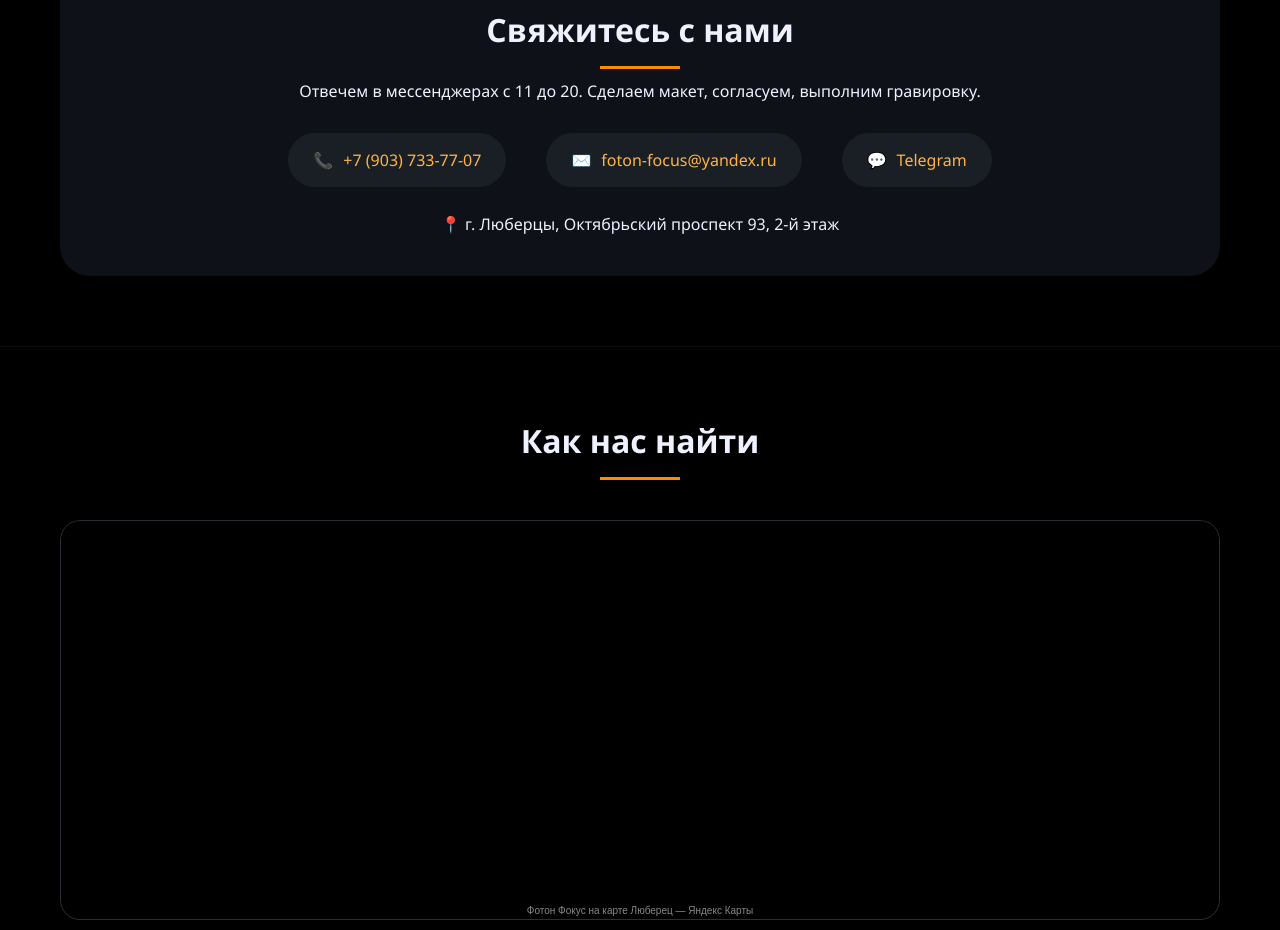
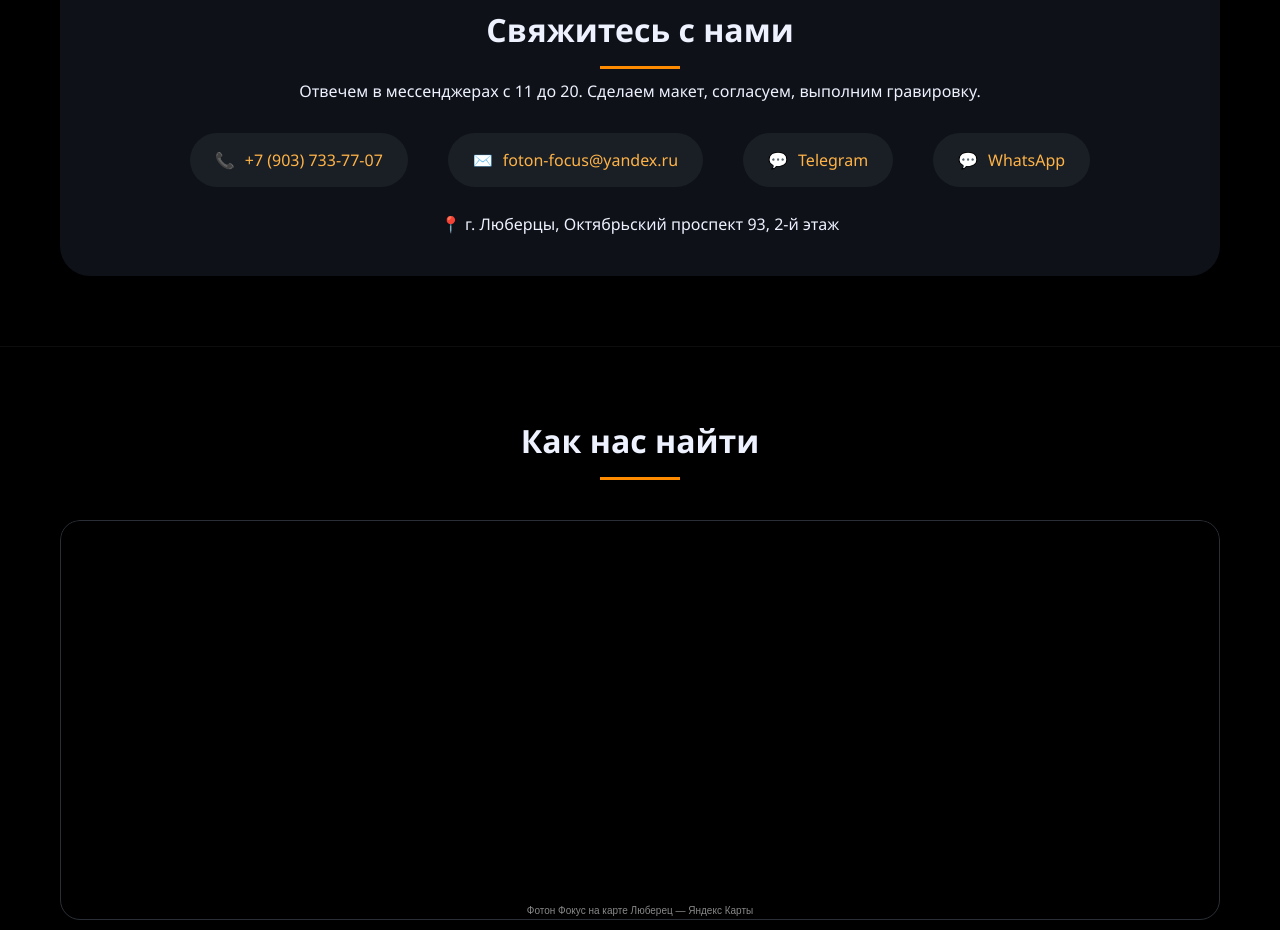
Before and after one commit to HitrjLis/foton-focus, a plain HTML site: page index.html in a window 1280 px wide. Shown: the part 3700-4630 px from the top of the page. Drawn offline with Linux system fonts and the light colour scheme.

Commit message:
WhatsApp add

```diff
--- a/index.html
+++ b/index.html
@@ -630,6 +630,7 @@
                 <div class="contact-item">📞 <a href="tel:+79037337707">+7 (903) 733-77-07</a></div>
                 <div class="contact-item">✉️ <a href="mailto:foton-focus@yandex.ru">foton-focus@yandex.ru</a></div>
                 <div class="contact-item">💬 <a href="https://t.me/FotonFocus" target="_blank">Telegram</a></div>
+                <div class="contact-item">💬 <a href="https://wa.me/79037337707" target="_blank">WhatsApp</a></div>
             </div>
             <p style="margin-top: 25px;">📍 г. Люберцы, Октябрьский проспект 93, 2-й этаж</p>
         </div>
```
